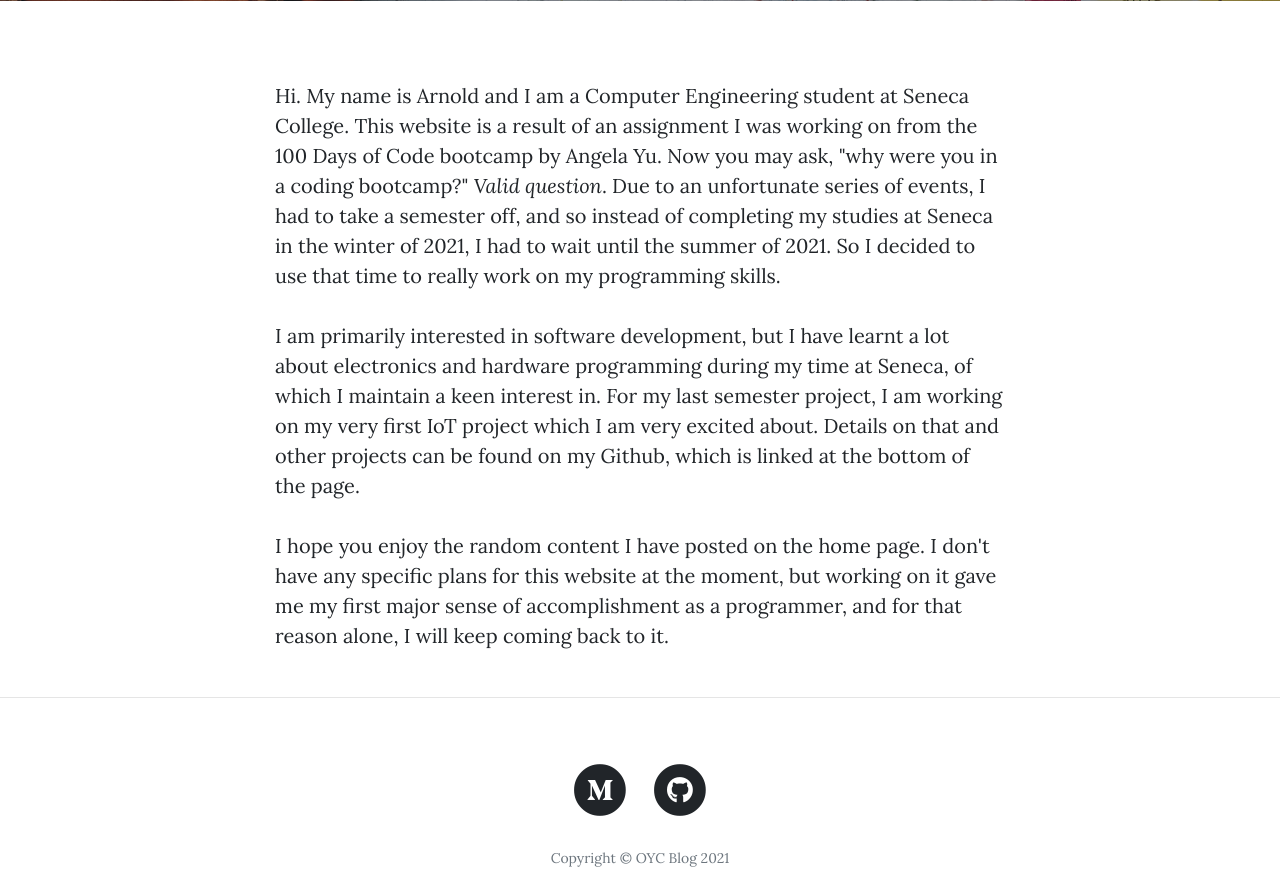
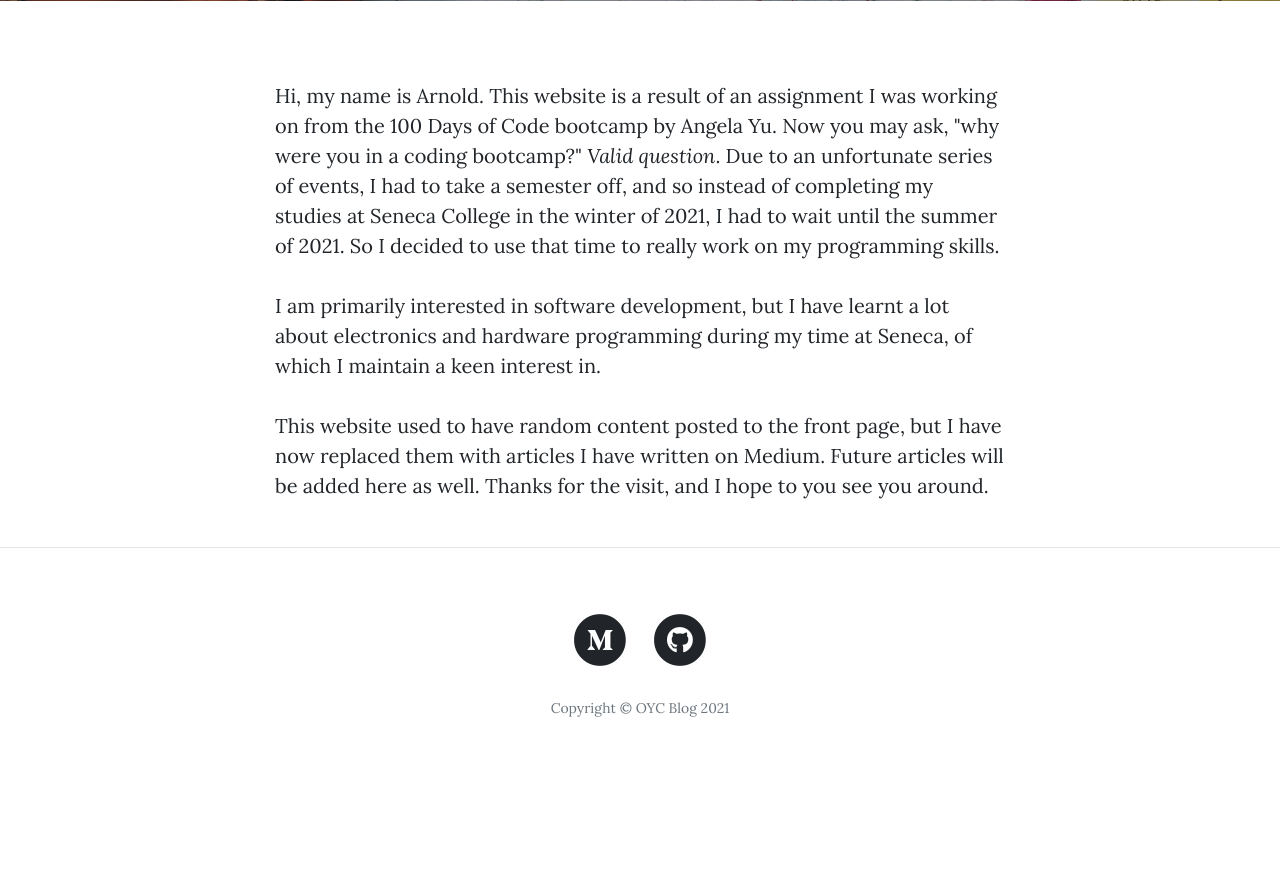
Before and after one commit to arnold-hendrix/off-your-chest-blog, a Flask app: page /about in a window 1280 px wide. Shown: the part 531-1422 px from the top of the page. After the commit the page ends 1248 px from the top, so only its background shows below. Run offline with Flask 2, Linux system fonts and the light colour scheme; some libraries are stand-ins or nearby versions.

Commit message:
about section and website content update

```diff
--- a/templates/about.html
+++ b/templates/about.html
@@ -19,19 +19,16 @@
   <div class="container">
     <div class="row">
       <div class="col-lg-8 col-md-10 mx-auto">
-        <p>Hi. My name is Arnold and I am a Computer Engineering student at Seneca College. This website is a result of
-          an assignment I was working on from the 100 Days of Code bootcamp by Angela Yu. Now you may ask, "why were
+        <p>Hi, my name is Arnold. This website is a result of an assignment I was working on from the 100 Days of Code bootcamp by Angela Yu. Now you may ask, "why were
           you in a coding bootcamp?" <em>Valid question</em>. Due to an unfortunate series of events, I had to take a
-          semester off, and so instead of completing my studies at Seneca in the winter of 2021, I had to wait until the
+          semester off, and so instead of completing my studies at Seneca College in the winter of 2021, I had to wait until the
           summer of 2021. So I decided to use that time to really work on my programming skills. </p>
         <p>I am primarily interested in software development, but I have learnt a lot about electronics and hardware
-          programming during my time at Seneca, of which I maintain a keen interest in. For my last semester project, I am
-          working on my very first IoT project which I am very excited about. Details on that and other projects can be
-          found on my Github, which is linked at the bottom of the page.
+          programming during my time at Seneca, of which I maintain a keen interest in.
           </p>
-        <p>I hope you enjoy the random content I have posted on the home page. I don't have any specific plans for this
-        website at the moment, but working on it gave me my first major sense of accomplishment as a programmer, and for
-          that reason alone, I will keep coming back to it.</p>
+        <p>This website used to have random content posted to the front page, but I have now replaced them with articles I
+          have written on Medium. Future articles will be added here as well. Thanks for the visit, and I hope to you see
+        you around.</p>
       </div>
     </div>
   </div>
```
Also changed, not shown: blog.db.
